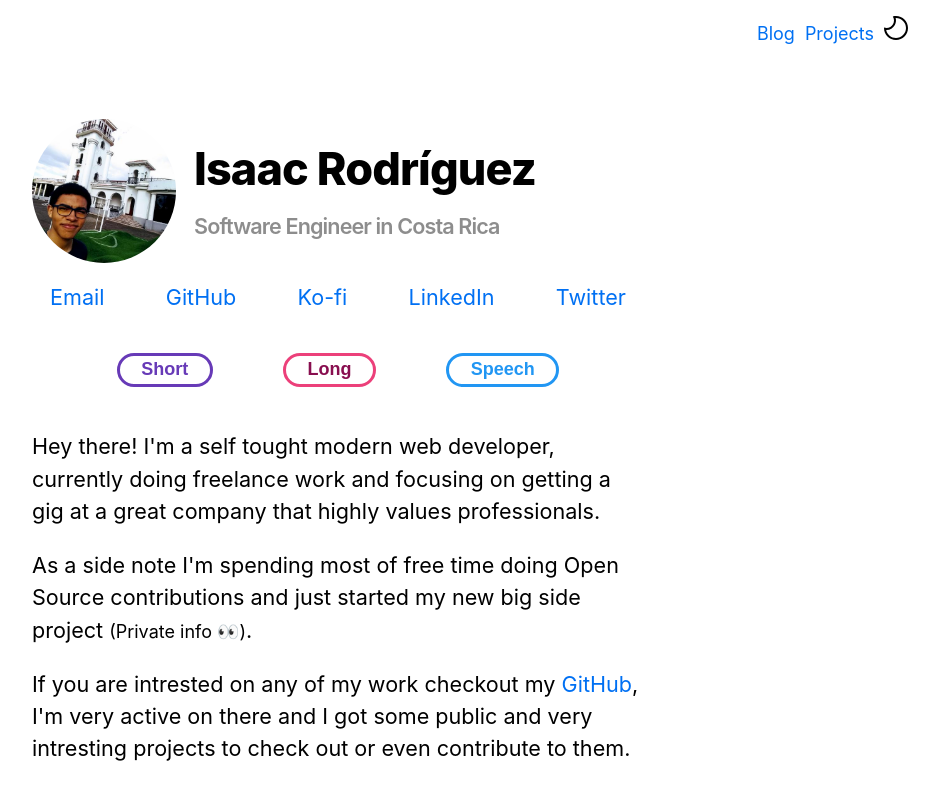
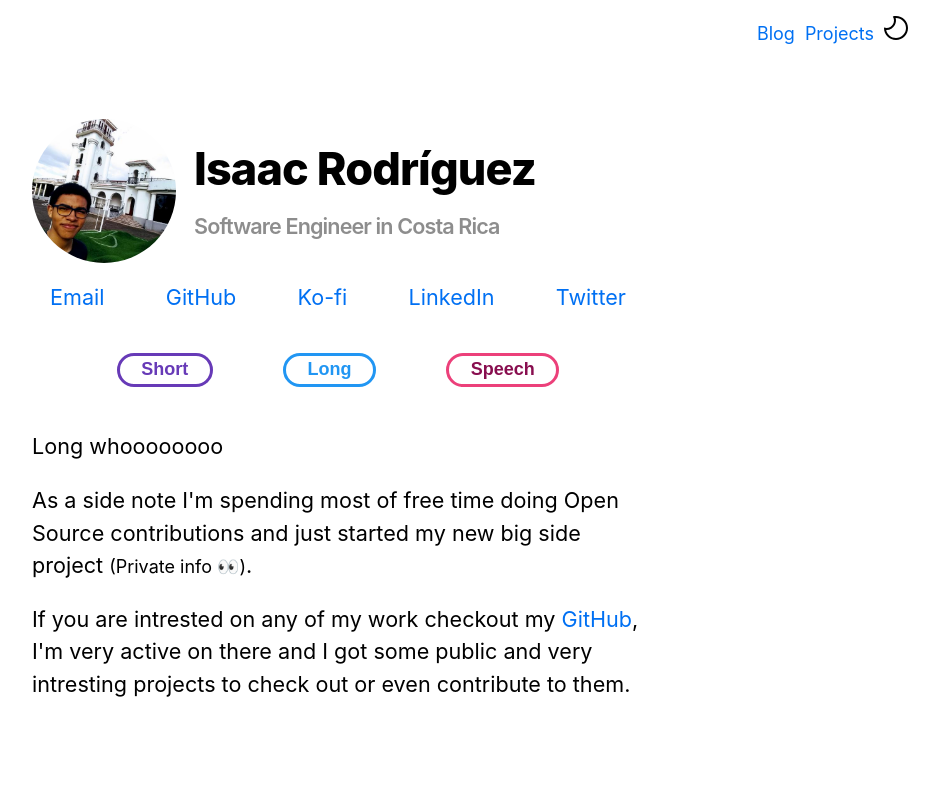
Before and after one commit to rodzy/2021, a Next.js app: page / in a window 1280 px wide. Both pictures are taken after a click on the button "Long". Shown: the top 800 px of the page, without its empty margins (302-1241 px from the left). Built offline with nearby package versions, Linux system fonts and the light colour scheme.

Commit message:
Added useReducer functionality for the rendering of my different about pages @ index 📝

```diff
--- a/components/microbuttons.js
+++ /dev/null
@@ -1,15 +0,0 @@
-import utilStyles from "../styles/utils.module.css";
-
-export default function MicroButton({ text, color,borderColor }) {
-  return (
-      <button
-        style={{
-          borderColor: borderColor,
-          color: color,
-        }}
-        className={utilStyles.microbuttons}
-      >
-        {text}
-      </button>
-  );
-}
--- /dev/null
+++ b/hooks/mainReducer.js
@@ -0,0 +1,28 @@
+export default function MainReducer(state, action) {
+    switch (action.type) {
+        case "Short":
+            return {
+                ...state,
+                short: true,
+                long: false,
+                speaker:false,
+            }
+        case "Long":
+            return {
+                ...state,
+                short: false,
+                long: true,
+                speaker:false,
+            }
+        case "Speaker":
+            return {
+                ...state,
+                short: false,
+                long: false,
+                speaker:true,
+            }
+        default:
+            break;
+    }
+    return state;
+}
--- a/pages/_document.js
+++ b/pages/_document.js
@@ -1,5 +1,4 @@
 import Document, { Html, Head, Main, NextScript } from "next/document";
-import ModeProvider from "../lib/modecontext";
 
 class MyDocument extends Document {
   render() {
--- a/pages/index.js
+++ b/pages/index.js
@@ -1,9 +1,19 @@
 import Head from "next/head";
+import { useReducer } from "react";
 import Layout, { siteTitle } from "../components/layout";
-import MicroButton from "../components/microbuttons";
+import MainReducer from "../hooks/mainReducer";
 import utilStyles from "../styles/utils.module.css";
 
+const InitialState = {
+  short: true,
+  long: false,
+  speaker: false,
+};
+
 export default function Home() {
+  const [state, dispatch] = useReducer(MainReducer, InitialState);
+  const { short, long, speaker } = state;
+
   return (
     <>
       <Head>
@@ -27,14 +37,43 @@ export default function Home() {
             </a>
           </div>
           <div className={utilStyles.buttonsContainer}>
-            <MicroButton text="Short" color="#673AB7" borderColor="#673AB7"/>
-            <MicroButton text="Long" color="#880E4F" borderColor="#EC407A"/>
-            <MicroButton text="Speech" color="#2196f3" borderColor="#2196f3"/>
+            <button
+              style={{
+                borderColor: "#673ab7",
+                color: "#673ab7",
+              }}
+              className={utilStyles.microbuttons}
+              onClick={() => dispatch({ type: "Short" })}
+            >
+              Short
+            </button>
+            <button
+              style={{
+                borderColor: "#2196f3",
+                color: "#2196f3",
+              }}
+              className={utilStyles.microbuttons}
+              onClick={() => dispatch({ type: "Long" })}
+            >
+              Long
+            </button>
+            <button
+              style={{
+                borderColor: "#EC407A",
+                color: "#880E4F",
+              }}
+              className={utilStyles.microbuttons}
+              onClick={() => dispatch({ type: "Speaker" })}
+            >
+              Speech
+            </button>
           </div>
+          {short && (
+            <>
               <p>
-            Hey there! I'm a self tought modern web developer, currently doing
-            freelance work and focusing on getting a gig at a great company that
-            highly values professionals.
+                Hey there! I'm a self tought modern web developer, currently
+                doing freelance work and focusing on getting a gig at a great
+                company that highly values professionals.
               </p>
               <p>
                 As a side note I'm spending most of free time doing Open Source
@@ -43,10 +82,44 @@ export default function Home() {
               </p>
               <p>
                 If you are intrested on any of my work checkout my{" "}
-            <a href="https://github.com/rodzy">GitHub</a>, I'm very active on
-            there and I got some public and very intresting projects to check
-            out or even contribute to them.
+                <a href="https://github.com/rodzy">GitHub</a>, I'm very active
+                on there and I got some public and very intresting projects to
+                check out or even contribute to them.
               </p>
+            </>
+          )}
+          {long && (
+            <>
+              <p>Long whoooooooo</p>
+              <p>
+                As a side note I'm spending most of free time doing Open Source
+                contributions and just started my new big side project{" "}
+                <small>(Private info 👀)</small>.
+              </p>
+              <p>
+                If you are intrested on any of my work checkout my{" "}
+                <a href="https://github.com/rodzy">GitHub</a>, I'm very active
+                on there and I got some public and very intresting projects to
+                check out or even contribute to them.
+              </p>
+            </>
+          )}
+          {speaker && (
+            <>
+              <p>Boringggggg!!!!!!</p>
+              <p>
+                As a side note I'm spending most of free time doing Open Source
+                contributions and just started my new big side project{" "}
+                <small>(Private info 👀)</small>.
+              </p>
+              <p>
+                If you are intrested on any of my work checkout my{" "}
+                <a href="https://github.com/rodzy">GitHub</a>, I'm very active
+                on there and I got some public and very intresting projects to
+                check out or even contribute to them.
+              </p>
+            </>
+          )}
         </section>
       </Layout>
     </>
```
Lines whose indentation alone changed are shown as unchanged.
